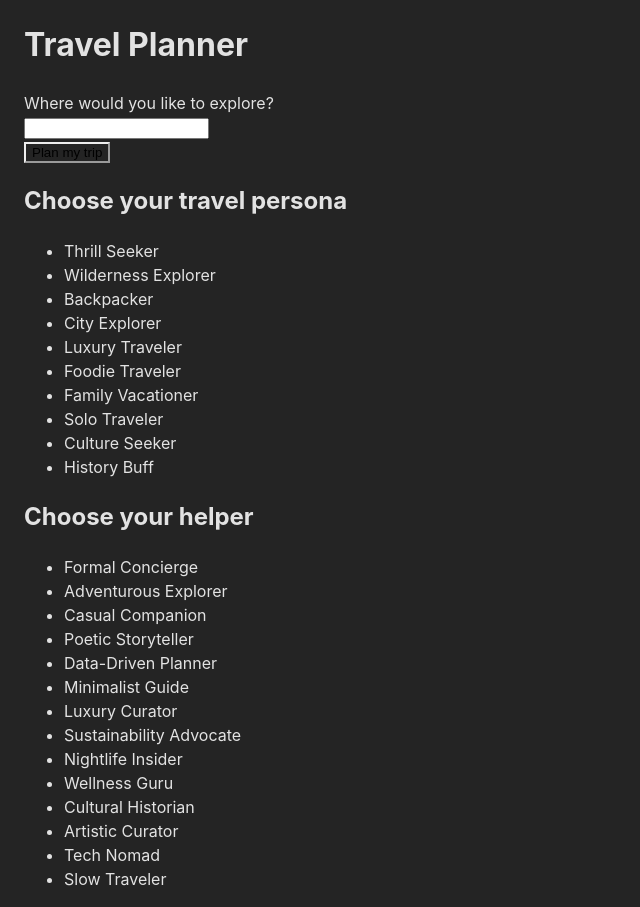
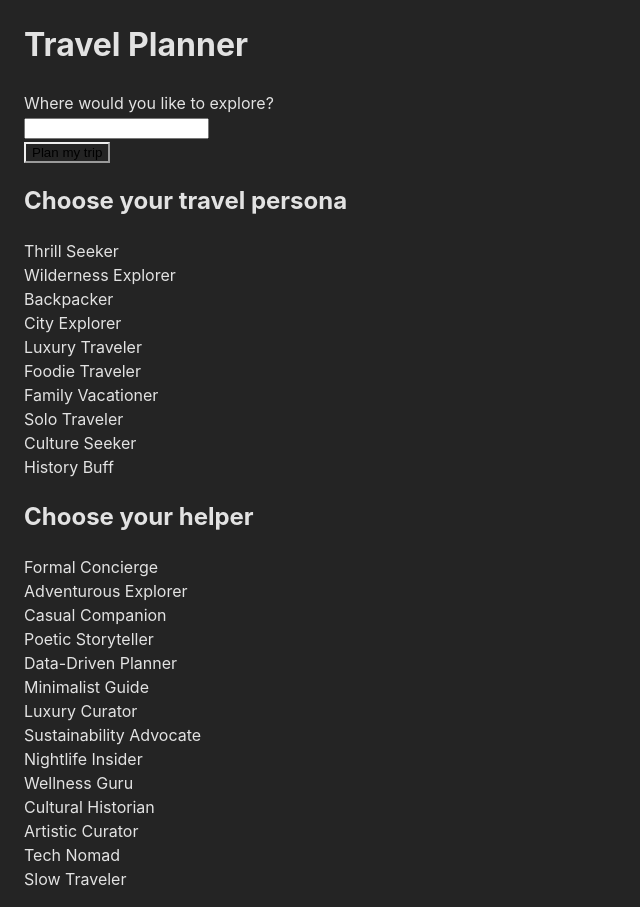
Before and after one commit to nicholaskang/travel-planner, a React (Vite) app: page / in a window 1280 px wide. Shown: the whole page, without its empty margins (0-640 px from the left). Built offline with nearby package versions, Linux system fonts and the light colour scheme; no server answers.

Commit message:
Refactors User and System Avatars

```diff
--- a/src/App.tsx
+++ b/src/App.tsx
@@ -2,6 +2,8 @@ import { useState } from "react";
 import { GoogleGenerativeAI } from "@google/generative-ai";
 import UserPersonalities from "./constants/UserPersonalities";
 import SystemPersonalities from "./constants/SystemPersonalities";
+import UserAvatar from "./components/UserAvatar";
+import SystemAvatar from "./components/SystemAvatar";
 
 function App() {
   const [userPrompt, setUserPrompt] = useState<string>("");
@@ -21,24 +23,24 @@ function App() {
       setError("");
       setResponse("");
 
-      const res = await model.generateContent({
-        contents: [
-          {
-            role: "system",
-            parts: [
-              {
-                text: "You are a fun and engaging travel assistant, well traveled, varying from experiences like backpacking to luxury experiences. You are also well versed on cuisine, dining, restaurants, reviews, and are able to make the best recommendations for each specific person's style, budget, taste, and preferenes. Keep responses short and action-packed. Avoid unnecessary information.",
-              },
-            ],
-          },
-          { role: "user", parts: [{ text: userPrompt }] },
-        ],
-        generationConfig: {
-          temperature: 0.8,
-          topP: 0.8,
-          maxOutputTokens: 500,
-        },
-      });
+      // const res = await model.generateContent({
+      //   contents: [
+      //     {
+      //       role: "system",
+      //       parts: [
+      //         {
+      //           text: "You are a fun and engaging travel assistant, well traveled, varying from experiences like backpacking to luxury experiences. You are also well versed on cuisine, dining, restaurants, reviews, and are able to make the best recommendations for each specific person's style, budget, taste, and preferenes. Keep responses short and action-packed. Avoid unnecessary information.",
+      //         },
+      //       ],
+      //     },
+      //     { role: "user", parts: [{ text: userPrompt }] },
+      //   ],
+      //   generationConfig: {
+      //     temperature: 0.8,
+      //     topP: 0.8,
+      //     maxOutputTokens: 500,
+      //   },
+      // });
       setResponse(res.response.text());
       setUserPrompt("");
     } catch (error) {
@@ -47,6 +49,20 @@ function App() {
       setLoading(false);
     }
   };
+
+  const UserAvatarList = UserPersonalities.map((personality) => (
+    <UserAvatar
+      key={personality.key}
+      personality={personality}
+    />
+  ));
+
+  const SystemAvatarList = SystemPersonalities.map((personality) => (
+    <SystemAvatar
+      key={personality.key}
+      personality={personality}
+    />
+  ));
 
   return (
     <main style={{ margin: "0 24px" }}>
@@ -69,19 +85,11 @@ function App() {
         <br />
         <section>
           <h2>Choose your travel persona</h2>
-          <ul>
-            {UserPersonalities.map((personality) => (
-              <li key={personality.key}>{personality.name}</li>
-            ))}
-          </ul>
+          {UserAvatarList}
         </section>
         <section>
           <h2>Choose your helper</h2>
-          <ul>
-            {SystemPersonalities.map((personality) => (
-              <li key={personality.key}>{personality.name}</li>
-            ))}
-          </ul>
+          {SystemAvatarList}
         </section>
       </form>
       <section>
--- /dev/null
+++ b/src/components/SystemAvatar.tsx
@@ -0,0 +1,9 @@
+import { SystemPersonality } from "../constants/SystemPersonalities";
+
+interface SystemAvatarProps {
+  personality: SystemPersonality;
+}
+
+export default function SystemAvatar({ personality }: SystemAvatarProps) {
+  return <div>{personality.name}</div>;
+}
--- /dev/null
+++ b/src/components/UserAvatar.tsx
@@ -0,0 +1,9 @@
+import { UserPersonality } from "../constants/UserPersonalities";
+
+interface UserAvatarProps {
+  personality: UserPersonality;
+}
+
+export default function UserAvatar({ personality }: UserAvatarProps) {
+  return <div>{personality.name}</div>;
+}
--- a/src/constants/SystemPersonalities.ts
+++ b/src/constants/SystemPersonalities.ts
@@ -4,7 +4,7 @@ export interface SystemPersonality {
   description: string;
 }
 
-const systemPersonalities: SystemPersonality[] = [
+const SystemPersonalities: SystemPersonality[] = [
   {
     key: "formalConcierge",
     name: "Formal Concierge",
@@ -91,4 +91,4 @@ const systemPersonalities: SystemPersonality[] = [
   },
 ];
 
-export default systemPersonalities;
+export default SystemPersonalities;
--- a/src/constants/UserPersonalities.ts
+++ b/src/constants/UserPersonalities.ts
@@ -5,7 +5,7 @@ export interface UserPersonality {
   travelPreferences: string[];
 }
 
-const userPersonalities: UserPersonality[] = [
+const UserPersonalities: UserPersonality[] = [
   {
     key: "thrillSeeker",
     name: "Thrill Seeker",
@@ -128,4 +128,4 @@ const userPersonalities: UserPersonality[] = [
   },
 ];
 
-export default userPersonalities;
+export default UserPersonalities;
```
